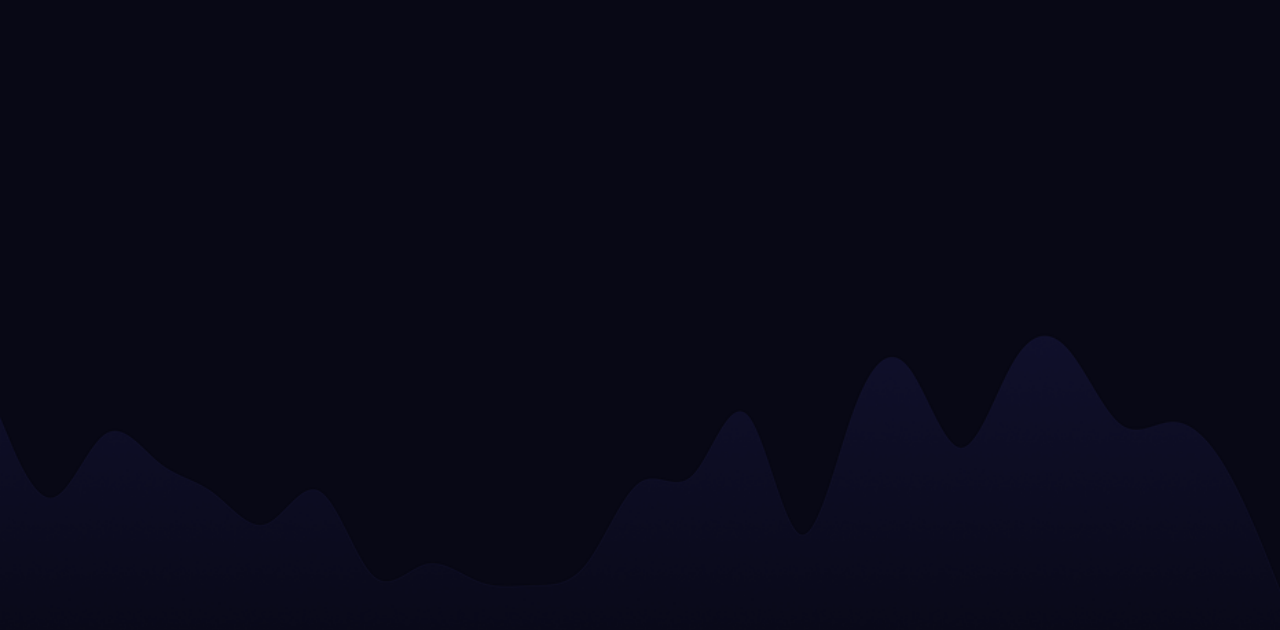
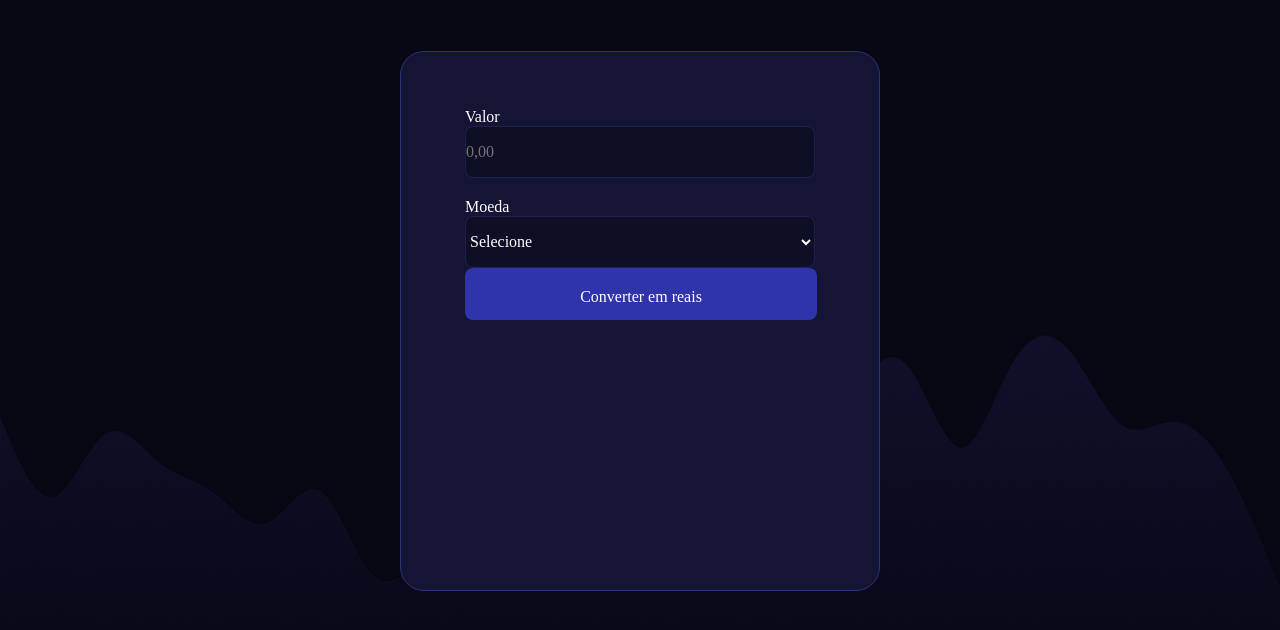
Before and after one commit to deivid94/conversor_de_moedas, a plain HTML site: page index.html in a window 1280 px wide. Shown: the part 94-724 px from the top of the page. Drawn offline with Linux system fonts and the light colour scheme; a web font is replaced by a local one.

Commit message:
feat add modal and style form

```diff
--- a/index.html
+++ b/index.html
@@ -11,9 +11,9 @@
     <title>Conversor de Moedas</title>
 </head>
 <body>
-        <div class="container">
-            <header>
-                <div class="flex flex-row">
+        <div class="container flex flex-colum">
+            <header class="flex">
+                <div class="container flex">
                     <img src="./assets/up-and-down-arrows.png" alt="">
                     <div>
                         <h1>CONVERT</h1>
@@ -22,12 +22,31 @@
                 </div>
             </header>
 
-            <main>
-                <div>
-                    <form action="" method="post">
+            <main class="container flex">
+                <div class="modal">
+
+                        <form action="" method="post">
+                            <div class="flex flex-colum">
+                                <label for="valor">Valor</label>
+                                <input type="text" name="valor" placeholder="0,00" required class="input">
+                            </div>
+                           <div class="flex flex-colum">
+                            <label for="moeda">Moeda</label>
+                            <select name="moeda" id="moeda " class="input">
+                                <option class="option" value="" class="option">Selecione</option>
+                                <option class="option" value="dolar-eua" class="option">Dolar americano</option>
+                                <option class="option" value="euro">Euro</option>
+                                <option class="option" value="dolar-aus">Dolar australiano</option>
+                                <option class="option" value="yene">Yene</option>
+                                <option class="option" value="kwanza">Kwanzaa</option>
+                                <option class="option" value="real">Real</option>
+                            </select>
+                           </div>
+
+                            <button class="btn">Converter em reais</button>
+                        </form>
 
 
-                    </form>
                 </div>
             </main>
 
--- a/styles/global.css
+++ b/styles/global.css
@@ -7,6 +7,17 @@
     font: inherit;
     --webkit-font-smothing: antialisead;
     --moz-osx-font-smothing: greyscale
+}
+
+
+
+
+button{
+    border: none;
+}
+
+select{
+    border: none;
 }
 
 :root{
@@ -21,11 +32,9 @@
      --blue-900:#B2B8DE;
      --white:#F1F2F6;
 
-      --font-lg: 2em / 48px bold;
-      --font-button: 1em / 20px;
-      --text: 1em / 20px;
-      --label: 0.8em / 16px;
-        --span: 1em / 20px
-
-
+      --font-lg: bold 2em 'Inter', sans-serif;
+      --font-button: normal 1em 'Inter', sans-serif;
+      --text: normal 1em 'Inter', sans-serif;
+      --label: normal 0.8em 'Inter', sans-serif;
+      --span: normal 1em 'Inter', sans-serif;
 }
--- /dev/null
+++ b/styles/header.css
@@ -0,0 +1,29 @@
+header {
+    margin-top: 64px;
+
+        img {
+            width: 20px;
+            object-fit:cover;
+            transform: rotate(45deg);
+
+
+        }
+    div:nth-child(1){
+        align-items: center;
+        gap: 8px;
+        h1{
+            font-size: 1.3em;
+            letter-spacing: 0.2em;
+            line-height: 1.2;
+            text-align: center;
+            font-family: 'Monomaniac One', sans-serif;
+            color: var(--blue-700);
+
+        }
+
+
+
+    }
+
+
+}
--- /dev/null
+++ b/styles/main.css
@@ -0,0 +1,25 @@
+main {
+
+
+    .modal {
+
+        width:480px;
+        height: 540px;
+        background-color: var(--blue-300);
+        border: 1px solid var(--blue-500);
+        border-radius: 24px;
+        padding-block: 56px;
+        padding-inline: 64px;
+        margin-top: 56px;
+    }
+        form {
+            div:nth-child(1){
+                margin-bottom: 20px;
+
+
+            }
+
+
+        }
+
+    }
--- a/styles/styles.css
+++ b/styles/styles.css
@@ -1,5 +1,7 @@
 @import url(./uility.css);
 @import url(./global.css);
+@import url(./header.css);
+@import url(./main.css);
 
 body {
 
@@ -8,34 +10,3 @@ body {
     background-size: cover;
     color: white;
 }
-
-
-header {
-    margin-top: 64px;
-
-        img {
-            width: 20px;
-            object-fit:cover;
-            transform: rotate(45deg);
-
-
-        }
-    div:nth-child(1){
-        align-items: center;
-        gap: 8px;
-        h1{
-            font-size: 1.3em;
-            letter-spacing: 0.2em;
-            line-height: 1.2;
-            text-align: center;
-            font-family: 'Monomaniac One', sans-serif;
-            color: var(--blue-700);
-
-        }
-
-
-
-    }
-
-
-}
--- a/styles/uility.css
+++ b/styles/uility.css
@@ -1,8 +1,8 @@
 .container {
-    display: flex;
     width: 100vh;
     margin: 0 auto;
     justify-content: center;
+
 
 }
 
@@ -22,25 +22,47 @@
 
 
 
-button {
-    width: 3520px;
+.btn {
+    width: 352px;
     height: 52px;
     text-align: center;
     padding-block: 20px;
     padding-inline: 16px;
     border-radius: 8px;
     font-family: var(--font-button);
-
     background-color: var(--blue-600);
     color: white;
 
 
 }
 
-button:hover{
+.btn:hover{
     background-color: var(--blue-700);
+
 }
 
-button:disabled{
+.btn:disabled{
     opacity: 0.8;
 }
+
+.input {
+    background-color: var(--blue-200);
+    border: 1px solid var(--blue-400);
+    width: 100;
+    height:52px ;
+    border-radius: 8px;
+    color: white;
+}
+
+.option {
+    margin-top: 8px;
+    border-radius: 8px ;
+    background-color: var(--blue-300);
+    border: 1px solid var(--blue-400);
+    padding-block: 12px;
+    padding-inline: 10px;
+    color: var(--blue-900);
+    font: var(--text);
+
+
+}
```
